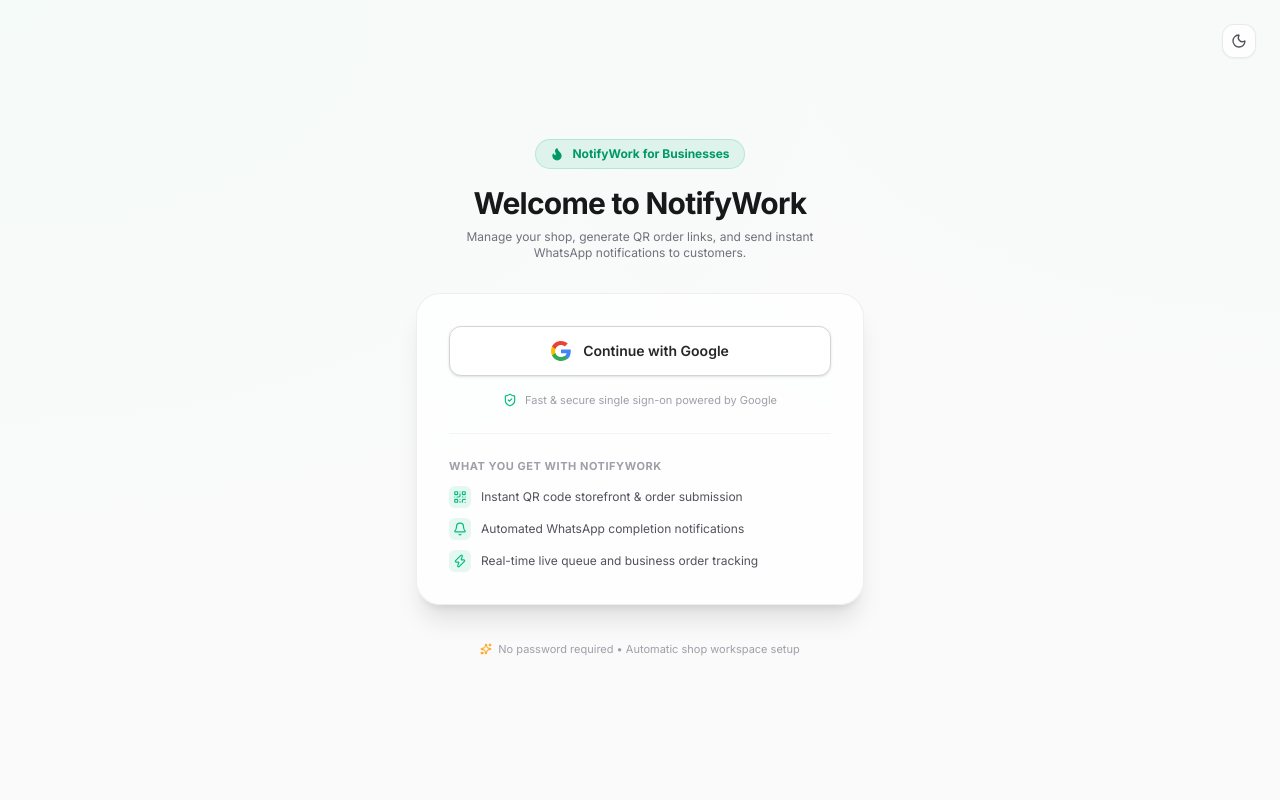
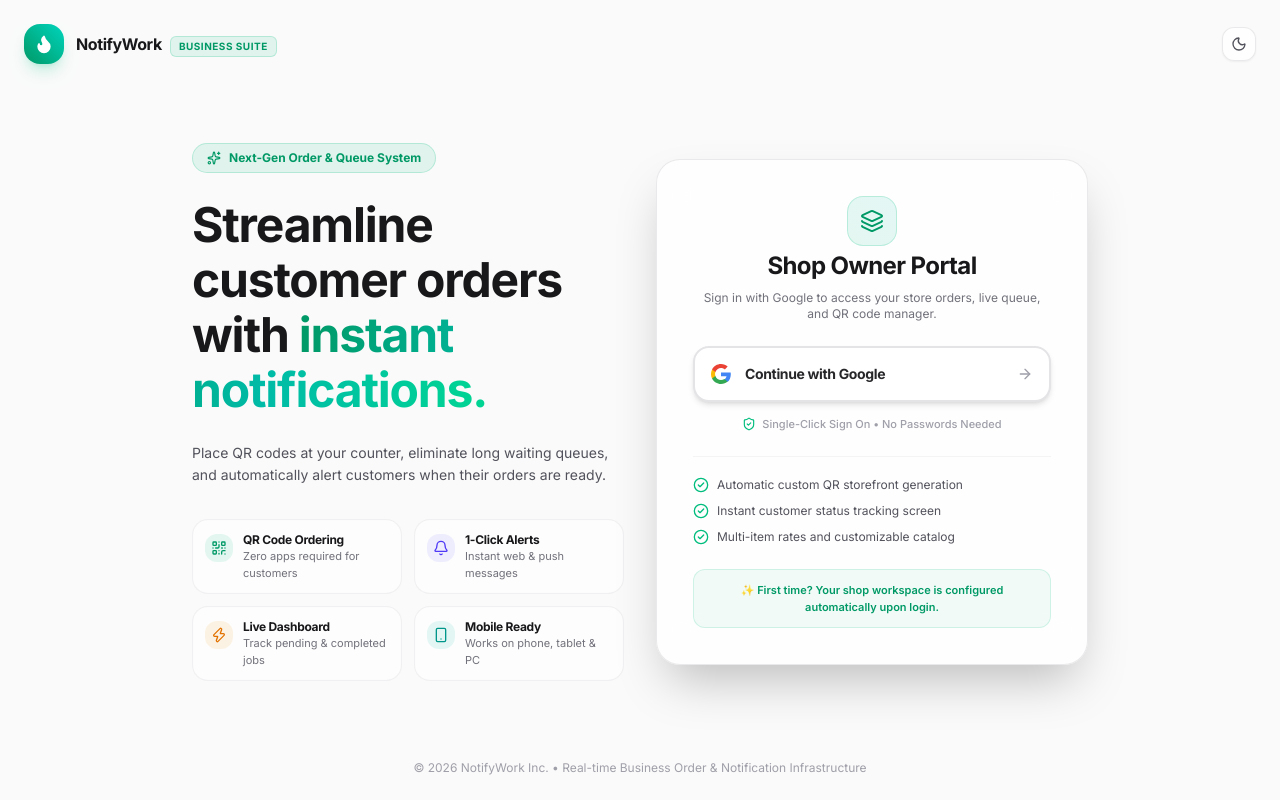
Before and after one commit to kesharwani-yash/Notify-Work, a React (Vite) app in the folder frontend/: page /login in a window 1280 px wide. Built offline with nearby package versions, Linux system fonts and the light colour scheme; no server answers.

Commit message:
fix: resolve Cannot PUT order edit 404 error and revamp Login UI

```diff
--- a/frontend/src/pages/DashboardPending.tsx
+++ b/frontend/src/pages/DashboardPending.tsx
@@ -198,9 +198,16 @@
     e.preventDefault();
     if (!editingOrder) return;
 
+    const orderId = (editingOrder as any)?._id || (editingOrder as any)?.id || (editingOrder as any)?.orderId;
+    if (!orderId) {
+      console.error("Order ID is missing, cannot update.");
+      alert('Order ID is missing, cannot update.');
+      return;
+    }
+
     try {
       setSavingEdit(true);
-      await api.put(`/orders/${editingOrder._id}`, {
+      await api.put(`/orders/${orderId}`, {
         name: editName,
         phone: editPhone,
         item: editItem,
@@ -210,7 +217,7 @@
 
       setOrders(prev =>
         prev.map(o =>
-          o._id === editingOrder._id
+          (o._id === orderId || (o as any).id === orderId)
             ? {
                 ...o,
                 item: editItem,
--- a/frontend/src/pages/Login.tsx
+++ b/frontend/src/pages/Login.tsx
@@ -2,7 +2,20 @@
 import { useNavigate } from 'react-router-dom';
 import { useAuth } from '../context/AuthContext';
 import { ThemeToggle } from '../components/ThemeToggle';
-import { Flame, Loader2, Sparkles, ShieldCheck, Zap, QrCode, Bell } from 'lucide-react';
+import {
+  Flame,
+  Loader2,
+  ShieldCheck,
+  Zap,
+  QrCode,
+  Bell,
+  CheckCircle2,
+  ArrowRight,
+  Sparkles,
+  Smartphone,
+  Layers
+} from 'lucide-react';
+import { motion } from 'framer-motion';
 
 export const Login: React.FC = () => {
   const { loginWithGoogle } = useAuth();
@@ -19,9 +32,9 @@
       navigate('/dashboard');
     } catch (err: any) {
       if (err.code === 'auth/popup-closed-by-user') {
-        setError('Sign-in cancelled. Please continue with Google to access your dashboard.');
+        setError('Sign-in cancelled. Please click below to sign in with your Google account.');
       } else if (err.code === 'auth/popup-blocked') {
-        setError('Popup was blocked by your browser. Please allow popups for this site.');
+        setError('Popup was blocked by your browser. Please allow popups for NotifyWork and retry.');
       } else {
         setError(err.message || 'Google authentication failed. Please try again.');
       }
@@ -31,60 +44,151 @@
   };
 
   return (
-    <div className="min-h-screen bg-zinc-50 dark:bg-zinc-950 text-zinc-900 dark:text-zinc-100 gradient-bg flex flex-col items-center justify-center px-4 py-12 transition-colors relative">
+    <div className="min-h-screen bg-zinc-50 dark:bg-zinc-950 text-zinc-900 dark:text-zinc-100 flex flex-col justify-between selection:bg-emerald-500 selection:text-white transition-colors duration-300 relative overflow-hidden">
 
-      {/* Theme Toggle Top Right */}
-      <div className="absolute top-6 right-6 z-20">
+      {/* Dynamic Background Mesh Gradients */}
+      <div className="absolute top-[-15%] left-[-10%] w-[500px] h-[500px] rounded-full bg-emerald-500/15 dark:bg-emerald-500/10 blur-[120px] pointer-events-none -z-10" />
+      <div className="absolute bottom-[-15%] right-[-10%] w-[550px] h-[550px] rounded-full bg-indigo-500/15 dark:bg-indigo-500/10 blur-[140px] pointer-events-none -z-10" />
+
+      {/* Top Navbar */}
+      <header className="w-full max-w-7xl mx-auto px-6 py-6 flex items-center justify-between z-20">
+        <div className="flex items-center gap-3">
+          <div className="h-10 w-10 rounded-2xl bg-gradient-to-tr from-emerald-600 to-teal-400 flex items-center justify-center shadow-lg shadow-emerald-500/20 text-white">
+            <Flame className="w-5 h-5 fill-current" />
+          </div>
+          <div>
+            <span className="text-base font-black tracking-tight text-zinc-900 dark:text-zinc-100">NotifyWork</span>
+            <span className="hidden sm:inline-block ml-2 px-2 py-0.5 text-[10px] font-extrabold uppercase tracking-wider rounded-md bg-emerald-500/10 text-emerald-600 dark:text-emerald-400 border border-emerald-500/20">
+              Business Suite
+            </span>
+          </div>
+        </div>
+
+        <div className="flex items-center gap-3">
           <ThemeToggle />
         </div>
+      </header>
 
-      <div className="max-w-md w-full space-y-8">
+      {/* Main Content Area */}
+      <main className="flex-1 flex items-center justify-center px-4 sm:px-6 py-8 z-10">
+        <div className="max-w-4xl w-full grid grid-cols-1 lg:grid-cols-12 gap-8 items-center">
 
-        {/* Branding Header */}
-        <div className="text-center">
-          <div className="inline-flex items-center gap-2 px-3.5 py-1.5 rounded-full bg-emerald-500/10 border border-emerald-500/20 text-emerald-600 dark:text-emerald-400 font-bold text-xs mb-4">
-            <Flame className="w-3.5 h-3.5 fill-current" /> NotifyWork for Businesses
+          {/* Left Hero Pitch (5 cols on Desktop) */}
+          <motion.div
+            initial={{ opacity: 0, x: -20 }}
+            animate={{ opacity: 1, x: 0 }}
+            transition={{ duration: 0.5 }}
+            className="lg:col-span-6 space-y-6 text-center lg:text-left"
+          >
+            <div className="inline-flex items-center gap-2 px-3.5 py-1.5 rounded-full bg-emerald-500/10 border border-emerald-500/20 text-emerald-600 dark:text-emerald-400 font-bold text-xs">
+              <Sparkles className="w-3.5 h-3.5" /> Next-Gen Order & Queue System
             </div>
-          <h1 className="text-3xl font-extrabold text-zinc-900 dark:text-zinc-100 tracking-tight">
-            Welcome to NotifyWork
+
+            <h1 className="text-3xl sm:text-4xl lg:text-5xl font-black text-zinc-900 dark:text-zinc-100 tracking-tight leading-[1.15]">
+              Streamline customer orders with <span className="text-transparent bg-clip-text bg-gradient-to-r from-emerald-600 via-teal-500 to-emerald-400">instant notifications.</span>
             </h1>
-          <p className="text-xs text-zinc-500 dark:text-zinc-400 mt-2 max-w-sm mx-auto">
-            Manage your shop, generate QR order links, and send instant WhatsApp notifications to customers.
+
+            <p className="text-sm text-zinc-600 dark:text-zinc-400 leading-relaxed max-w-lg mx-auto lg:mx-0">
+              Place QR codes at your counter, eliminate long waiting queues, and automatically alert customers when their orders are ready.
+            </p>
+
+            {/* Feature Bullet Points */}
+            <div className="grid grid-cols-1 sm:grid-cols-2 gap-3 pt-2 text-left">
+              <div className="flex items-start gap-2.5 p-3 rounded-2xl bg-white/50 dark:bg-zinc-900/50 border border-zinc-200/50 dark:border-zinc-800/60 backdrop-blur-xs">
+                <div className="p-1.5 rounded-xl bg-emerald-500/10 text-emerald-600 dark:text-emerald-400 mt-0.5">
+                  <QrCode className="w-4 h-4" />
+                </div>
+                <div>
+                  <h2 className="text-xs font-bold text-zinc-900 dark:text-zinc-100">QR Code Ordering</h2>
+                  <p className="text-[11px] text-zinc-500 dark:text-zinc-400">Zero apps required for customers</p>
+                </div>
+              </div>
+
+              <div className="flex items-start gap-2.5 p-3 rounded-2xl bg-white/50 dark:bg-zinc-900/50 border border-zinc-200/50 dark:border-zinc-800/60 backdrop-blur-xs">
+                <div className="p-1.5 rounded-xl bg-indigo-500/10 text-indigo-600 dark:text-indigo-400 mt-0.5">
+                  <Bell className="w-4 h-4" />
+                </div>
+                <div>
+                  <h2 className="text-xs font-bold text-zinc-900 dark:text-zinc-100">1-Click Alerts</h2>
+                  <p className="text-[11px] text-zinc-500 dark:text-zinc-400">Instant web & push messages</p>
+                </div>
+              </div>
+
+              <div className="flex items-start gap-2.5 p-3 rounded-2xl bg-white/50 dark:bg-zinc-900/50 border border-zinc-200/50 dark:border-zinc-800/60 backdrop-blur-xs">
+                <div className="p-1.5 rounded-xl bg-amber-500/10 text-amber-600 dark:text-amber-400 mt-0.5">
+                  <Zap className="w-4 h-4" />
+                </div>
+                <div>
+                  <h2 className="text-xs font-bold text-zinc-900 dark:text-zinc-100">Live Dashboard</h2>
+                  <p className="text-[11px] text-zinc-500 dark:text-zinc-400">Track pending & completed jobs</p>
+                </div>
+              </div>
+
+              <div className="flex items-start gap-2.5 p-3 rounded-2xl bg-white/50 dark:bg-zinc-900/50 border border-zinc-200/50 dark:border-zinc-800/60 backdrop-blur-xs">
+                <div className="p-1.5 rounded-xl bg-teal-500/10 text-teal-600 dark:text-teal-400 mt-0.5">
+                  <Smartphone className="w-4 h-4" />
+                </div>
+                <div>
+                  <h2 className="text-xs font-bold text-zinc-900 dark:text-zinc-100">Mobile Ready</h2>
+                  <p className="text-[11px] text-zinc-500 dark:text-zinc-400">Works on phone, tablet & PC</p>
+                </div>
+              </div>
+            </div>
+          </motion.div>
+
+          {/* Right Login Card (6 cols on Desktop) */}
+          <motion.div
+            initial={{ opacity: 0, y: 20 }}
+            animate={{ opacity: 1, y: 0 }}
+            transition={{ duration: 0.5, delay: 0.1 }}
+            className="lg:col-span-6 max-w-md w-full mx-auto"
+          >
+            <div className="relative rounded-3xl backdrop-blur-xl bg-white/80 dark:bg-zinc-900/80 border border-zinc-200/80 dark:border-zinc-800 shadow-2xl p-7 sm:p-9 space-y-6">
+
+              {/* Card Header */}
+              <div className="text-center space-y-2">
+                <div className="inline-flex items-center justify-center p-3 rounded-2xl bg-gradient-to-tr from-emerald-500/10 to-teal-500/10 text-emerald-600 dark:text-emerald-400 mb-1 border border-emerald-500/20">
+                  <Layers className="w-6 h-6" />
+                </div>
+                <h2 className="text-2xl font-black text-zinc-900 dark:text-zinc-100 tracking-tight">
+                  Shop Owner Portal
+                </h2>
+                <p className="text-xs text-zinc-500 dark:text-zinc-400">
+                  Sign in with Google to access your store orders, live queue, and QR code manager.
                 </p>
               </div>
 
-        {/* Auth Card */}
-        <div className="backdrop-blur-md bg-white/70 dark:bg-zinc-900/70 rounded-3xl p-8 border border-zinc-200/60 dark:border-zinc-800/60 shadow-xl transition-colors space-y-6">
-
-          {/* Error banner */}
+              {/* Error Banner */}
               {error && (
                 <div
                   id="auth-error-banner"
                   role="alert"
-              className="p-4 bg-rose-500/10 border border-rose-500/20 rounded-xl text-rose-600 dark:text-rose-400 text-xs font-medium flex items-start gap-2"
+                  className="p-4 bg-rose-500/10 border border-rose-500/20 rounded-2xl text-rose-600 dark:text-rose-400 text-xs font-medium flex items-start gap-2.5 animate-in fade-in"
                 >
-              <span className="mt-0.5">⚠️</span>
-              <span>{error}</span>
+                  <span className="text-sm mt-[-1px]">⚠️</span>
+                  <span className="flex-1 leading-relaxed">{error}</span>
                 </div>
               )}
 
-          {/* Google Sign-in Button */}
-          <div className="space-y-4">
-            <button
+              {/* Google Sign-in CTA */}
+              <div className="space-y-3.5">
+                <motion.button
+                  whileHover={{ scale: loading ? 1 : 1.01 }}
+                  whileTap={{ scale: loading ? 1 : 0.98 }}
                   id="google-auth-btn"
                   type="button"
                   onClick={handleGoogleAuth}
                   disabled={loading}
-              className="w-full flex items-center justify-center gap-3 bg-white dark:bg-zinc-800 border border-zinc-300 dark:border-zinc-700 rounded-xl p-3.5 text-zinc-800 dark:text-zinc-100 font-semibold text-sm hover:bg-zinc-50 dark:hover:bg-zinc-700/60 transition-all shadow-sm active:scale-[0.99] disabled:opacity-60 cursor-pointer"
+                  className="w-full flex items-center justify-center gap-3.5 bg-white dark:bg-zinc-800 border-2 border-zinc-200 dark:border-zinc-700/80 hover:border-emerald-500/50 dark:hover:border-emerald-500/50 rounded-2xl p-4 text-zinc-800 dark:text-zinc-100 font-bold text-sm hover:bg-zinc-50 dark:hover:bg-zinc-700/50 transition-all shadow-md active:shadow-xs disabled:opacity-60 cursor-pointer group"
                 >
                   {loading ? (
                     <>
                       <Loader2 className="w-5 h-5 animate-spin text-emerald-500" />
-                  <span>Connecting to Google…</span>
+                      <span>Signing in with Google…</span>
                     </>
                   ) : (
                     <>
-                  <svg className="w-5 h-5 flex-shrink-0" viewBox="0 0 24 24">
+                      <svg className="w-5 h-5 flex-shrink-0 transition-transform group-hover:scale-105" viewBox="0 0 24 24">
                         <path
                           fill="#4285F4"
                           d="M23.745 12.27c0-.7-.06-1.4-.19-2.07H12v4.51h6.6c-.29 1.52-1.14 2.82-2.4 3.68v3.05h3.88c2.27-2.09 3.66-5.17 3.66-9.17z"
@@ -102,56 +206,54 @@
                           d="M12 4.75c1.77 0 3.35.61 4.6 1.8l3.42-3.42C17.95 1.19 15.24 0 12 0 7.34 0 3.26 2.64 1.25 6.58l4.03 3.15c.95-2.83 3.6-4.98 6.72-4.98z"
                         />
                       </svg>
-                  <span>Continue with Google</span>
+                      <span className="tracking-tight">Continue with Google</span>
+                      <ArrowRight className="w-4 h-4 ml-auto text-zinc-400 group-hover:text-emerald-500 group-hover:translate-x-0.5 transition-all" />
                     </>
                   )}
-            </button>
+                </motion.button>
 
-            <div className="flex items-center gap-2 text-center text-[11px] text-zinc-400 dark:text-zinc-500 justify-center">
+                <div className="flex items-center justify-center gap-1.5 text-[11px] text-zinc-400 dark:text-zinc-500 font-medium">
                   <ShieldCheck className="w-3.5 h-3.5 text-emerald-500" />
-              <span>Fast & secure single sign-on powered by Google</span>
+                  <span>Single-Click Sign On • No Passwords Needed</span>
                 </div>
               </div>
 
-          {/* Value Highlights */}
-          <div className="pt-6 border-t border-zinc-100 dark:border-zinc-800 space-y-3">
-            <p className="text-[11px] font-bold uppercase tracking-wider text-zinc-400 dark:text-zinc-500">
-              What you get with NotifyWork
-            </p>
-            <div className="grid grid-cols-1 gap-2.5 text-xs text-zinc-600 dark:text-zinc-300">
-              <div className="flex items-center gap-2.5">
-                <div className="p-1 rounded-md bg-emerald-500/10 text-emerald-500">
-                  <QrCode className="w-3.5 h-3.5" />
+              {/* Quick Perks Checklist */}
+              <div className="pt-5 border-t border-zinc-100 dark:border-zinc-800 space-y-2.5">
+                <div className="flex items-center gap-2 text-xs text-zinc-600 dark:text-zinc-300">
+                  <CheckCircle2 className="w-4 h-4 text-emerald-500 flex-shrink-0" />
+                  <span>Automatic custom QR storefront generation</span>
                 </div>
-                <span>Instant QR code storefront & order submission</span>
+                <div className="flex items-center gap-2 text-xs text-zinc-600 dark:text-zinc-300">
+                  <CheckCircle2 className="w-4 h-4 text-emerald-500 flex-shrink-0" />
+                  <span>Instant customer status tracking screen</span>
                 </div>
-              <div className="flex items-center gap-2.5">
-                <div className="p-1 rounded-md bg-emerald-500/10 text-emerald-500">
-                  <Bell className="w-3.5 h-3.5" />
-                </div>
-                <span>Automated WhatsApp completion notifications</span>
-              </div>
-              <div className="flex items-center gap-2.5">
-                <div className="p-1 rounded-md bg-emerald-500/10 text-emerald-500">
-                  <Zap className="w-3.5 h-3.5" />
-                </div>
-                <span>Real-time live queue and business order tracking</span>
-              </div>
+                <div className="flex items-center gap-2 text-xs text-zinc-600 dark:text-zinc-300">
+                  <CheckCircle2 className="w-4 h-4 text-emerald-500 flex-shrink-0" />
+                  <span>Multi-item rates and customizable catalog</span>
                 </div>
               </div>
 
-        </div>
-
-        {/* Footer Note */}
-        <div className="text-center">
-          <p className="text-[11px] text-zinc-400 dark:text-zinc-500 inline-flex items-center gap-1.5">
-            <Sparkles className="w-3 h-3 text-amber-500" />
-            No password required • Automatic shop workspace setup
+              {/* Status Note */}
+              <div className="bg-emerald-500/5 dark:bg-emerald-500/10 border border-emerald-500/15 rounded-xl p-3 text-center">
+                <p className="text-[11px] font-semibold text-emerald-600 dark:text-emerald-400">
+                  ✨ First time? Your shop workspace is configured automatically upon login.
                 </p>
               </div>
 
             </div>
+          </motion.div>
+
+        </div>
+      </main>
+
+      {/* Footer */}
+      <footer className="w-full max-w-7xl mx-auto px-6 py-6 text-center text-xs text-zinc-400 dark:text-zinc-500 z-10">
+        <p>© {new Date().getFullYear()} NotifyWork Inc. • Real-time Business Order & Notification Infrastructure</p>
+      </footer>
+
     </div>
   );
 };
+
 export default Login;
```
Also changed, not shown: 2 other files (tests, documents, lock files or other folders). Lines whose indentation alone changed are shown as unchanged.
